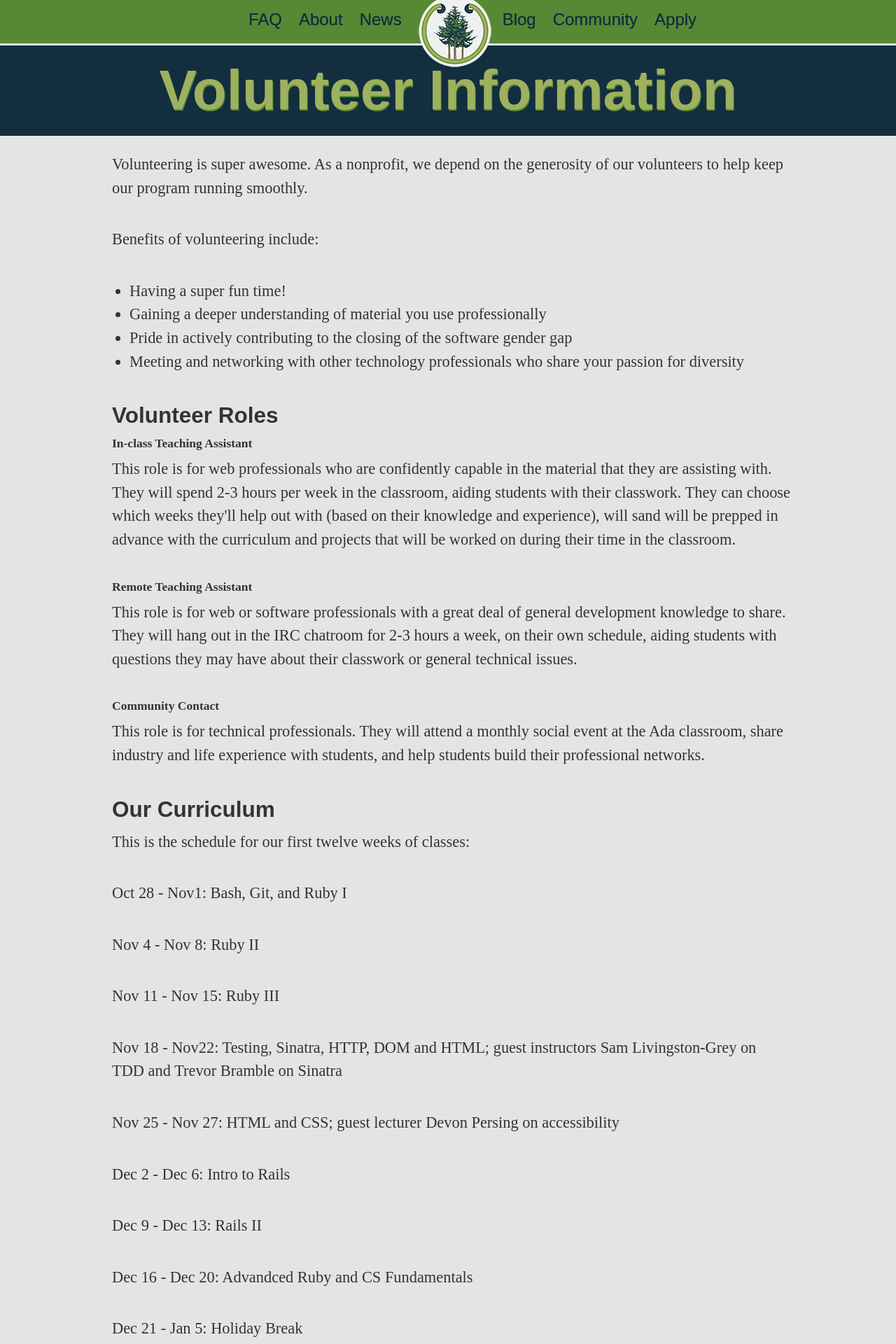
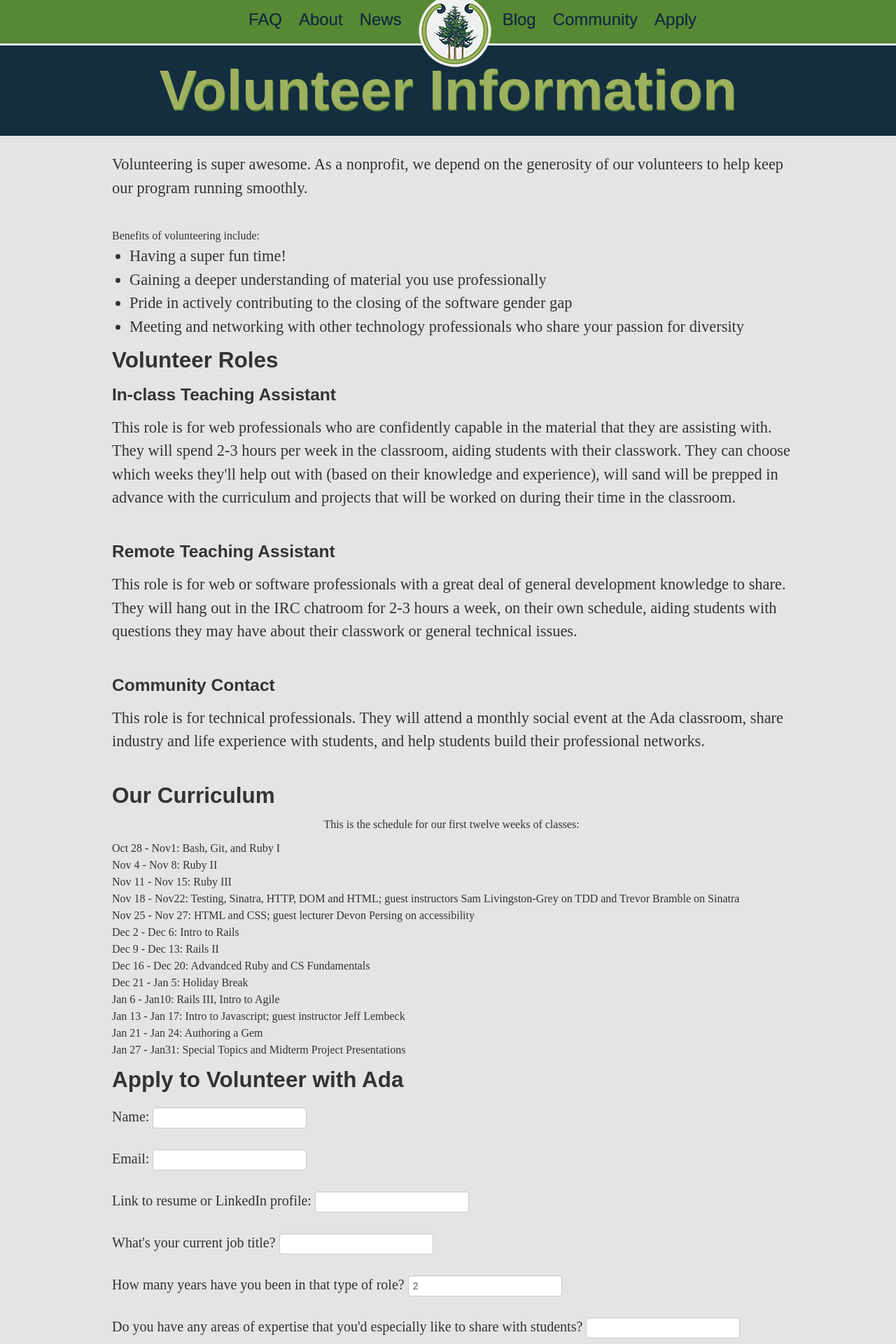
Before and after one commit to Ada-Developers-Academy/adadevelopersacademy.org, a Jekyll site: the page built from community/volunteer_signup.html, in a window 1280 px wide. Shown: the top 1920 px of the page at 70% size. Built offline with Jekyll 4.4.1, drawn with Linux system fonts in a browser that asks for light colours; nearby versions of some CDN libraries.

Commit message:
Begin styling page

```diff
--- a/community/volunteer_signup.html
+++ b/community/volunteer_signup.html
@@ -12,64 +12,53 @@
     <h1>Volunteer Information</h1>
   </div>
 
-<div class="container">
+<div class="container vol_signup">
   <div class="row">
     <div class="span1"></div>
-    <div class="span10 body-text">
+    <div class="span10">
 
-      <p>Volunteering is super awesome. As a nonprofit, we depend on the generosity of our volunteers to help keep our program running smoothly. </p>
+      <div id="vol_intro" class="body-text">
+        <p>Volunteering is super awesome. As a nonprofit, we depend on the generosity of our volunteers to help keep our program running smoothly. </p>
 
-      <p>Benefits of volunteering include:
-        <ul>
+        Benefits of volunteering include:
+        <ul class="space_after">
           <li>Having a super fun time!</li>
           <li>Gaining a deeper understanding of material you use professionally</li>
           <li>Pride in actively contributing to the closing of the software gender gap</li>
           <li>Meeting and networking with other technology professionals who share your passion for diversity</li>
         </ul>
-      </p>
 
-     <h2 class="clear_floats">Volunteer Roles</h2>
-     <h4>In-class Teaching Assistant</h4>
-     <p>This role is for web professionals who are confidently capable in the material that they are assisting with. They will spend 2-3 hours per week in the classroom, aiding students with their classwork. They can choose which weeks they'll help out with (based on their knowledge and experience), will sand will be prepped in advance with the curriculum and projects that will be worked on during their time in the classroom.</p>
+        <h2 class="clear_floats">Volunteer Roles</h2>
+        <h3>In-class Teaching Assistant</h3>
+        <p>This role is for web professionals who are confidently capable in the material that they are assisting with. They will spend 2-3 hours per week in the classroom, aiding students with their classwork. They can choose which weeks they'll help out with (based on their knowledge and experience), will sand will be prepped in advance with the curriculum and projects that will be worked on during their time in the classroom.</p>
 
-     <h4>Remote Teaching Assistant</h4>
-     <p>This role is for web or software professionals with a great deal of general development knowledge to share. They will hang out in the IRC chatroom for 2-3 hours a week, on their own schedule, aiding students with questions they may have about their classwork or general technical issues. </p>
+        <h3>Remote Teaching Assistant</h3>
+        <p>This role is for web or software professionals with a great deal of general development knowledge to share. They will hang out in the IRC chatroom for 2-3 hours a week, on their own schedule, aiding students with questions they may have about their classwork or general technical issues. </p>
 
-     <h4>Community Contact</h4>
-     <p>This role is for technical professionals. They will attend a monthly social event at the Ada classroom, share industry and life experience with students, and help students build their professional networks.</p>
+        <h3>Community Contact</h3>
+        <p>This role is for technical professionals. They will attend a monthly social event at the Ada classroom, share industry and life experience with students, and help students build their professional networks.</p>
+      </div>
 
     <h2 class="clear_floats">Our Curriculum</h2>
-    <p> This is the schedule for our first twelve weeks of classes:</p>
-    <p>Oct 28 - Nov1: Bash, Git, and Ruby I</p>
-
-    <p>Nov 4 - Nov 8: Ruby II </p>
-
-    <p>Nov 11 - Nov 15: Ruby III</p>
-
-    <p>Nov 18 - Nov22: Testing, Sinatra, HTTP, DOM and HTML; guest instructors Sam Livingston-Grey on TDD and Trevor Bramble on Sinatra</p>
-
-    <p>Nov 25 - Nov 27: HTML and CSS; guest lecturer Devon Persing on accessibility</p>
-
-    <p>Dec 2 - Dec 6: Intro to Rails </p>
-
-    <p>Dec 9 - Dec 13: Rails II</p>
-
-    <p>Dec 16 - Dec 20: Advandced Ruby and CS Fundamentals </p>
-
-    <p>Dec 21 - Jan 5: Holiday Break</p>
-
-    <p>Jan 6 - Jan10: Rails III, Intro to Agile </p>
-
-    <p>Jan 13 - Jan 17: Intro to Javascript; guest instructor Jeff Lembeck</p>
-
-    <p>Jan 21 - Jan 24: Authoring a Gem</p>
-
-    <p>Jan 27 - Jan31: Special Topics and Midterm Project Presentations</p>
-
+    <p class="body-text center_text">This is the schedule for our first twelve weeks of classes:</p>
+    <div class="space_after">
+      Oct 28 - Nov1: Bash, Git, and Ruby I<br>
+      Nov 4 - Nov 8: Ruby II <br>
+      Nov 11 - Nov 15: Ruby III<br>
+      Nov 18 - Nov22: Testing, Sinatra, HTTP, DOM and HTML; guest instructors Sam Livingston-Grey on TDD and Trevor Bramble on Sinatra<br>
+      Nov 25 - Nov 27: HTML and CSS; guest lecturer Devon Persing on accessibility<br>
+      Dec 2 - Dec 6: Intro to Rails <br>
+      Dec 9 - Dec 13: Rails II<br>
+      Dec 16 - Dec 20: Advandced Ruby and CS Fundamentals <br>
+      Dec 21 - Jan 5: Holiday Break<br>
+      Jan 6 - Jan10: Rails III, Intro to Agile <br>
+      Jan 13 - Jan 17: Intro to Javascript; guest instructor Jeff Lembeck<br>
+      Jan 21 - Jan 24: Authoring a Gem<br>
+      Jan 27 - Jan31: Special Topics and Midterm Project Presentations<br>
+    </div>
 
     <h2 class="clear_floats">Apply to Volunteer with Ada</h2>
     <form action="http://getsimpleform.com/messages?form_api_token=48681eae8a268ed5623fc1f2d0d6f803" method="post">
-      <!-- the redirect_to is optional, the form will redirect to the referrer on submission -->
       <!-- <input type='hidden' name='redirect_to' value='<the complete return url e.g. http://fooey.com/thank-you.html>' /> -->
       <label>
         Name:
@@ -106,36 +95,30 @@
         <input type='text' name='motivation' />
       </label>
 
-      <p>What volunteer role(s) interest you the most? </p>
       <label>
-        In-class TA
-        <input type='checkbox' name='inclass_TA' />
+        What volunteer role(s) interest you the most?
+        <input type='checkbox' name='inclass_TA' /> In-class TA
       </label>
       <label>
-        Remote TA
-        <input type='checkbox' name='remote_TA' />
+        <input type='checkbox' name='remote_TA' /> Remote TA
       </label>
       <label>
-        Community contact
-        <input type='checkbox' name='community_contact' />
+        <input type='checkbox' name='community_contact' /> Community contact
       </label>
       <label>
-        Guest lecturer
-        <input type='checkbox' name='guest_lecturer' />
+        <input type='checkbox' name='guest_lecturer' /> Guest lecturer
       </label>
 
-      <p>What sort of time commitment are you interested in? </p>
+
       <label>
-        2-3 hours/week
-        <input type='radio' name='weekly' />
+        What sort of time commitment are you interested in?
+        <input type='radio' name='weekly' /> 2-3 hours/week
       </label>
       <label>
-        2-3 hours/month
-        <input type='radio' name='monthly' />
+        <input type='radio' name='monthly' /> 2-3 hours/month
       </label>
       <label>
-        Other or varied
-        <input type='radio' name='other' />
+        <input type='radio' name='other' /> Other or varied
       </label>
 
       <label>
```
Also changed, not shown: assets/master.sass (+17 -0 lines).
